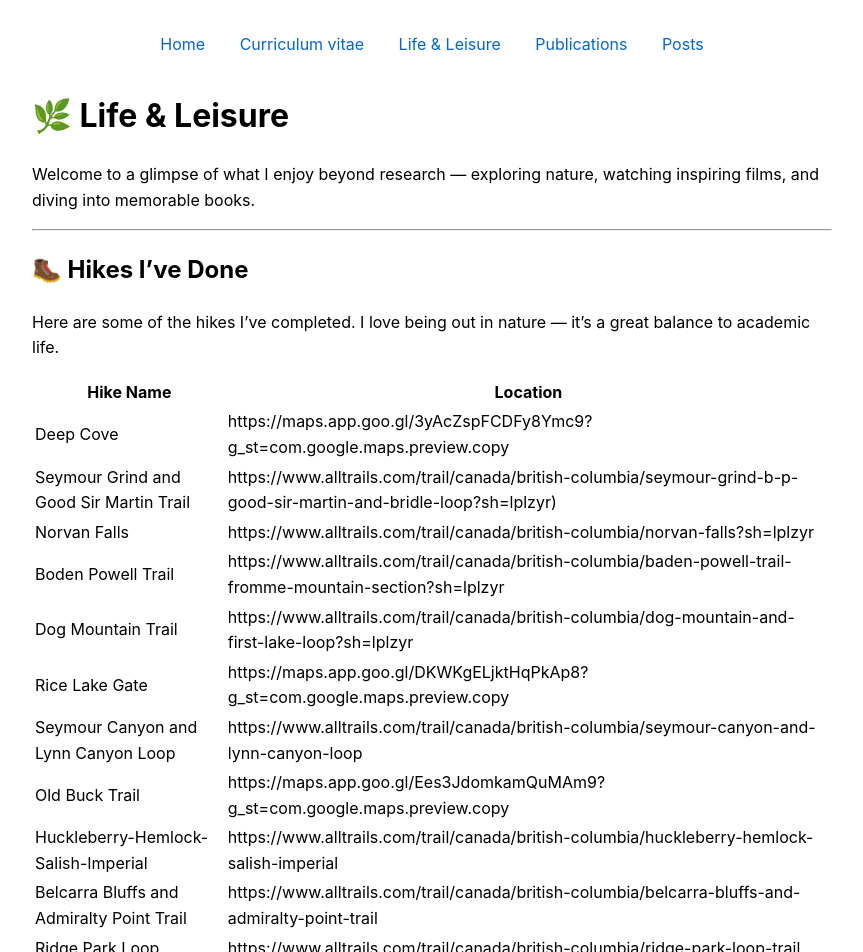
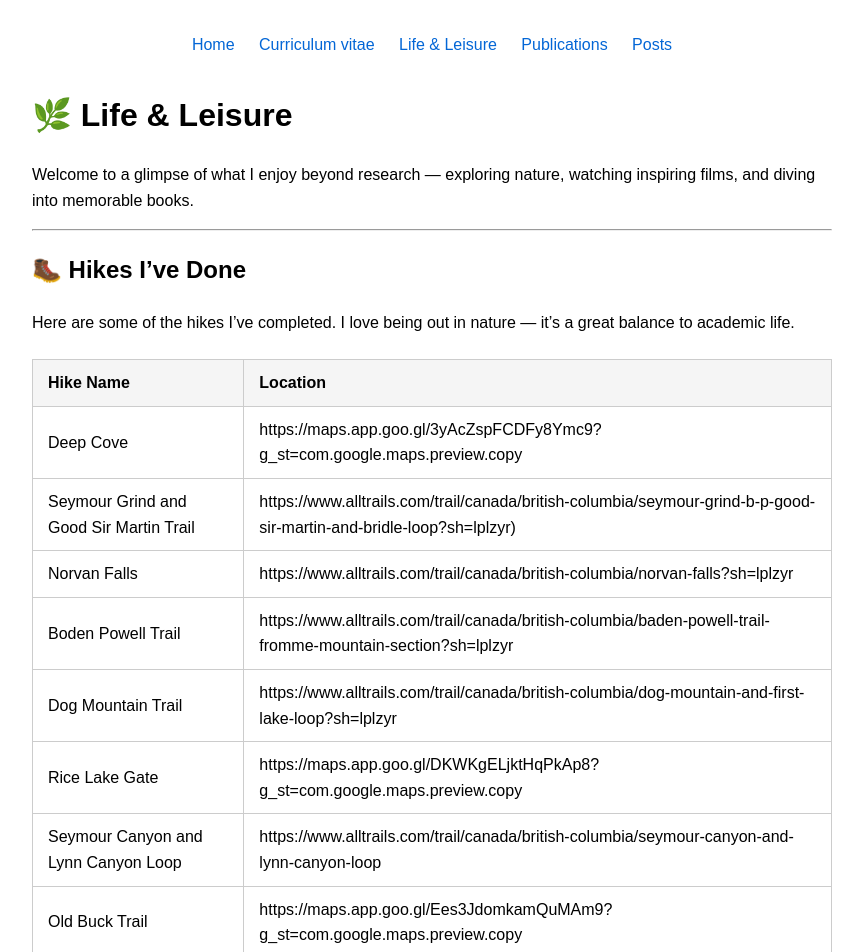
Before and after one commit to Pedram-Parnianpour/pedram-parnianpour.github.io, a Jekyll site: the page built from Life & Leisure.md, in a window 1280 px wide. Shown: the top 952 px of the page, without its empty margins (208-1071 px from the left). Built offline with Jekyll 4.4.1, drawn with Linux system fonts in a browser that asks for light colours.

Commit message:
Update default.html

```diff
--- a/_layouts/default.html
+++ b/_layouts/default.html
@@ -38,3 +38,42 @@
     </main>
   </body>
 </html>
+<style>
+  body {
+    font-family: sans-serif;
+    max-width: 800px;
+    margin: 0 auto;
+    padding: 2rem;
+  }
+
+  nav {
+    text-align: center;
+    margin-bottom: 2rem;
+  }
+
+  nav a {
+    margin: 0 10px;
+    text-decoration: none;
+    color: #0366d6;
+  }
+
+  nav a:hover {
+    text-decoration: underline;
+  }
+
+  table {
+    width: 100%;
+    border-collapse: collapse;
+    margin: 1.5rem 0;
+  }
+
+  th, td {
+    border: 1px solid #ccc;
+    padding: 10px 15px;
+    text-align: left;
+  }
+
+  th {
+    background-color: #f5f5f5;
+  }
+</style>
```
